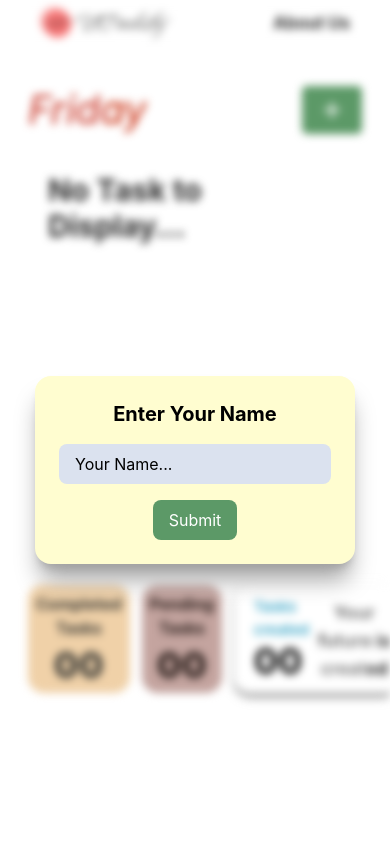
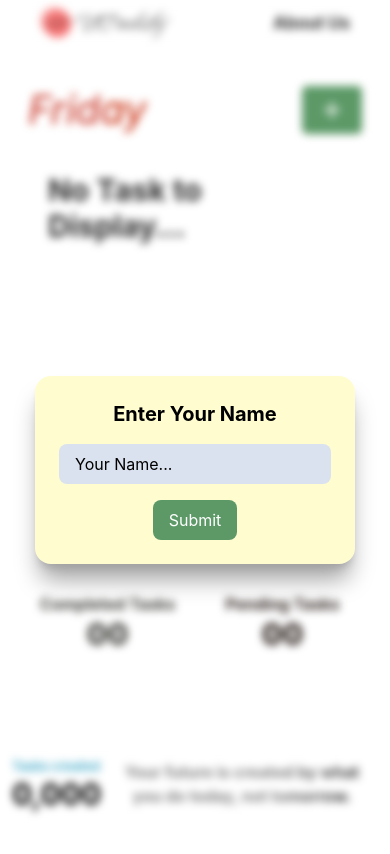
Before and after one commit to Muhammad-Uzair-2611/Utaskify, a React (Vite) app: page / in a window 390 px wide. Shown: the top 854 px of the page. Built offline with nearby package versions, Linux system fonts and the light colour scheme.

Commit message:
complete Responsiveness

```diff
--- a/src/components/Addtask.jsx
+++ b/src/components/Addtask.jsx
@@ -166,7 +166,7 @@ const Addtask = () => {
         <div
           className={`${
             isVisible ? "" : "blur-xs"
-          }  container sm:w-[96vw] w-full  sm:rounded-[5px]  h-auto sm:mt-5 overflow-y-hidden relative  overflow-visible transition-all px-3 sm:px-0`}
+          }  xl:max-w-3/4 w-4/4 sm:w-[96vw] sm:rounded-[5px]  h-auto sm:mt-5 overflow-y-hidden relative  overflow-visible transition-all px-3 sm:px-0`}
         >
           <form onSubmit={handleSubmit(() => handleAdd)}>
             <div className=" flex sm:justify-center sm:gap-x-2 justify-between items-center p-4 mt-4 sm:mt-0 sm:px-0 ">
@@ -324,34 +324,36 @@ const Addtask = () => {
               </button>
             </div>
           )}
-          <div className="px-4 flex mb-10 gap-x-3">
-            <div className="comTask w-30 flex-col rounded-2xl bg-[#F0D1A8] p-2 flex  justify-between items-center text-[#3A3A36]">
+          <div className="px-4 flex sm:flex-row flex-col h-60 sm:mb-10 mb-0 gap-x-3  justify-between">
+            <div className="flex gap-x-4  sm:justify-normal justify-between items-center">
+              <div className="comTask sm:w-30 w-40 flex-col rounded-2xl sm:bg-[#F0D1A8] p-2 flex  justify-between items-center text-[#3A3A36]">
                 <span className=" text-center font-bold">Completed Tasks</span>
-              <span className="text-4xl font-extrabold">
+                <span className="sm:text-4xl text-3xl font-extrabold">
                   {comTasks <= 9 ? "0" + comTasks : comTasks}
                 </span>
               </div>
-            <div className="penTask w-30 flex-col rounded-2xl bg-[#C4A49F] p-2 flex  justify-between items-center text-[#291e1a]">
+              <div className="penTask sm:w-30 w-40 flex-col rounded-2xl sm:bg-[#C4A49F] p-2 flex  justify-between items-center text-[#291e1a]">
                 <span className=" text-center font-bold">Pending Tasks</span>
-              <span className="text-4xl font-extrabold">
+                <span className="sm:text-4xl text-3xl font-extrabold">
                   {penTasks <= 9 ? "0" + penTasks : penTasks}
                 </span>
               </div>
-            <div className="totTask flex justify-between w-[80%] bg-white  rounded-2xl pl-5 py-3 shadow-md shadow-neutral-500 items-center">
+            </div>
+            <div className="totTask flex  fixed left-0 bottom-0 justify-between sm:w-[80%] w-full  bg-white  sm:rounded-2xl rounded-none sm:pl-5 pl-3 md:pr-2 py-3 sm:shadow-md shadow-neutral-500 items-center">
               <div className="flex  h-full flex-col">
-                <span className="font-semibold text-[#30a1c4] lg:text-lg text-[15px]">
+                <span className="font-semibold text-[#30a1c4] lg:text-lg md:text-[15px] text-[13px] ">
                   Tasks created
                 </span>
-                <span className="text-4xl font-bold">
-                  {todos.length <= 9 ? "0" + todos.length : todos.length}
+                <span className="sm:text-4xl text-3xl text-center font-bold">
+                  {todos.length <= 9 ? "0,00" + todos.length : todos.length}
                 </span>
               </div>
-              <div className="max-w-90 text-center max-h-20 overflow-clip">
+              <div className="sm:max-w-90 w-70  max-h-20 overflow-clip pr-4 ">
                 <ShinyText
                   text="Your future is created by what you do today, not tomorrow."
                   disabled={false}
                   speed={3}
-                  className="shiny-text-white_Black lg:text-[22px] text-lg font-bold"
+                  className="shiny-text-white_Black lg:text-[22px] text-center sm:text-lg text-[16px] font-bold "
                 />
                 <span className="text-[22px] font-bold text-[#3A3A36]"></span>
               </div>
--- a/src/components/Navbar.jsx
+++ b/src/components/Navbar.jsx
@@ -29,14 +29,14 @@ const Navbar = () => {
       </ul>
       {
         <div
-          className={`about z-20 transition-all duration-200  h-30 w-50 rounded-2xl p-2 bg-[#FFFDD0] shadow-md shadow-black fixed right-5 top-14 ${
+          className={`about z-20 transition-all duration-200  h-25 w-50 rounded-2xl p-2 sm:bg-[#FFFDD0] bg-white shadow-md shadow-black fixed right-5 top-14 ${
             showAbout
               ? "opacity-100 scale-100"
               : "opacity-0 scale-95 pointer-events-none"
           }`}
         >
           <p className="font-bold text-center">
-            This To-Do list App is Made by Muhammad Uzair Shaikh Using React
+            UTaskify is Made by Muhmmad Uzair Shaikh using React
           </p>
         </div>
       }
--- a/src/components/ShinyText.css
+++ b/src/components/ShinyText.css
@@ -4,7 +4,7 @@
   background-size: 200% 100%;
   -webkit-background-clip: text;
   background-clip: text;
-  display: inline-block;
+  /* display: inline-block; */
   animation: shine 5s linear infinite;
 }
 .shiny-text-white_Red {
```
Lines whose indentation alone changed are shown as unchanged.
